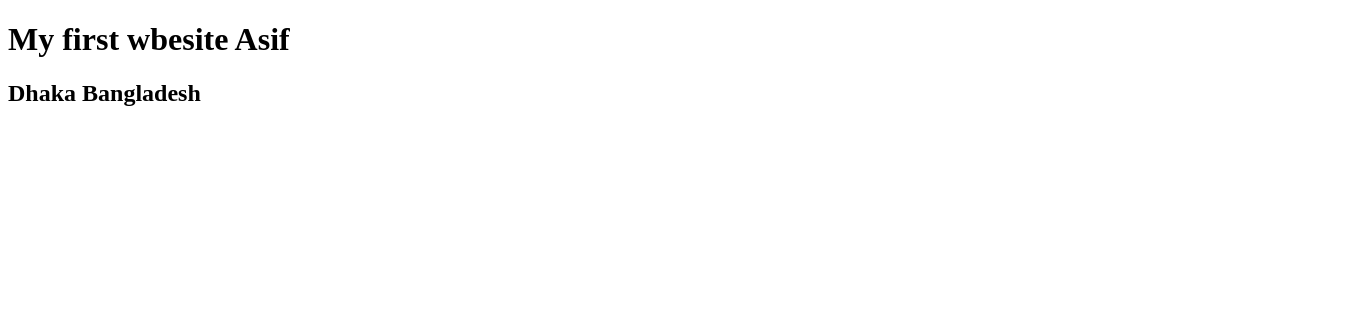
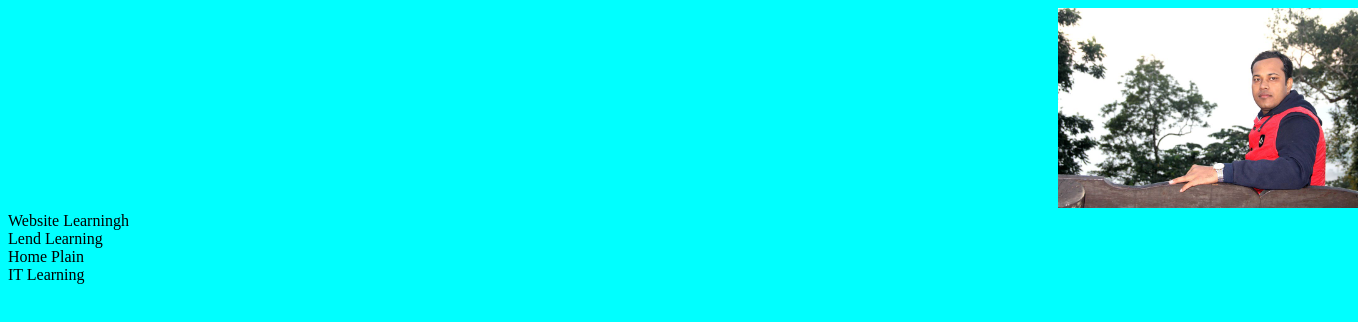
Before and after one commit to IBRAHIM8964/ibrahim-website-01674538964, a plain HTML site: page index.html in a window 1280 px wide. Shown: the whole page, 1358 px wide, since content can reach past the window. Drawn offline with Linux system fonts and the light colour scheme.

Commit message:
Photo add

```diff
--- a/index.html
+++ b/index.html
@@ -1,11 +1,28 @@
 <!DOCTYPE html>
 <html lang="en">
+
 <head>
+    <link rel="stylesheet" href="Mackup.css">
+    <title>Ibrahim's Website</title>
+</head>
 
-    <title>Asif website</title>
-</head>
 <body>
-    <h1>My first wbesite Asif</h1>
-    <h2>Dhaka Bangladesh</h2>
+
+<section>
+ <dev>
+
+          <img src="asif.jpg" alt="">
+
+ </dev>
+
+  <dev>
+            Website Learningh  </br>
+            Lend Learning</br>
+            Home Plain</br>
+            IT Learning</br>
+</dev>
+
+</section>
 </body>
+
 </html>
```
